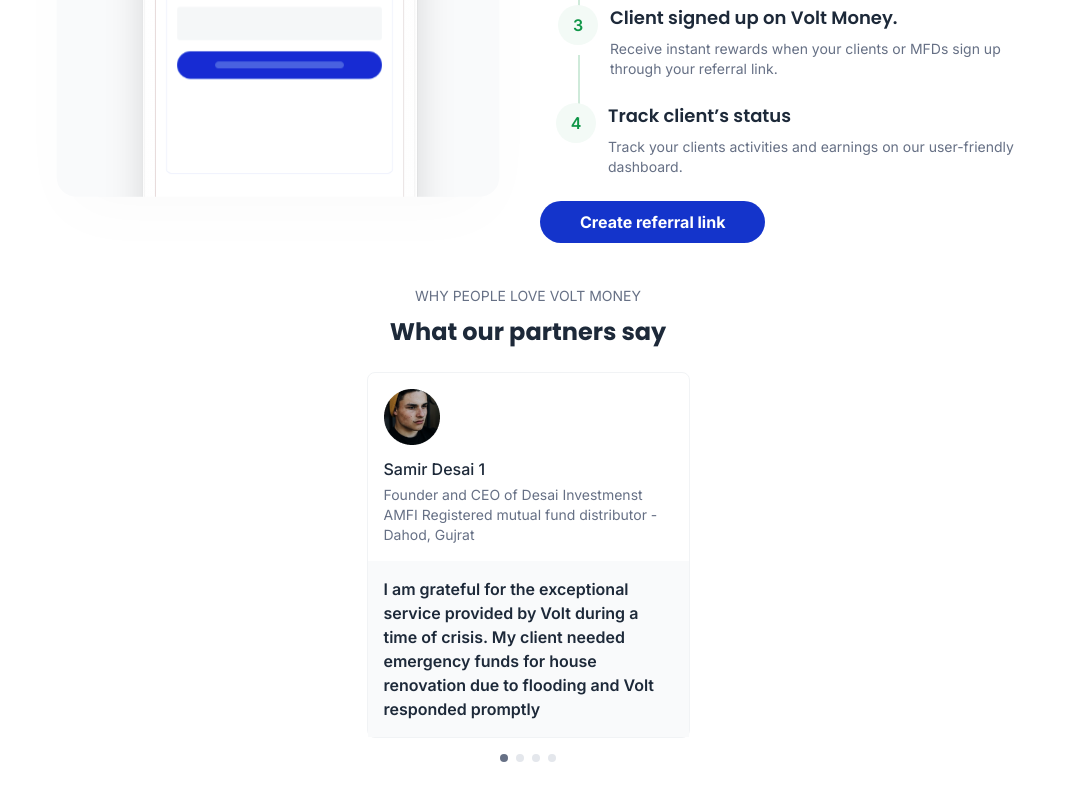
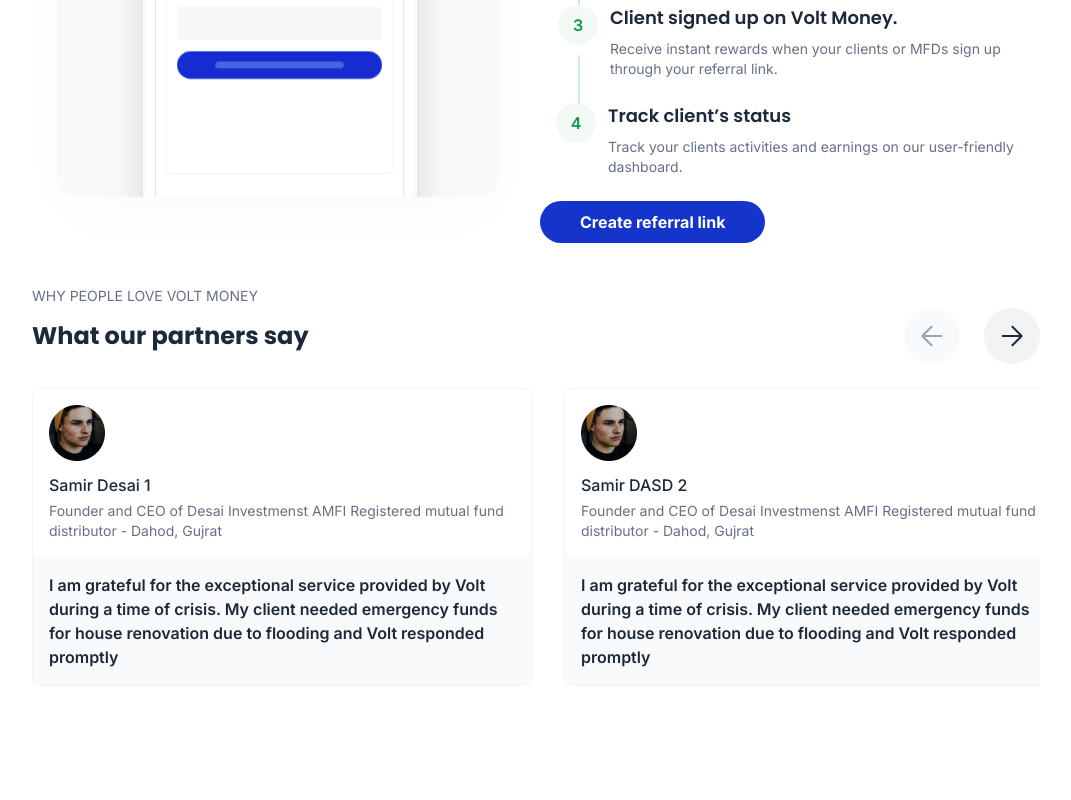
Before and after one commit to sekhorroy/partnerLandingPage_VOLT, a Next.js app: page / in a window 1280 px wide. Shown: the part 2037-2837 px from the top of the page, without its empty margins (112-1183 px from the left). After the commit the page ends 2771 px from the top, so only its background shows below. Built offline with nearby package versions, Linux system fonts and the light colour scheme.

Commit message:
testimoney added

```diff
--- a/src/LandingPage/testimoneySection/testimoney.module.css
+++ b/src/LandingPage/testimoneySection/testimoney.module.css
@@ -12,9 +12,6 @@
     width: 100%;
     box-sizing: border-box;
     max-width: 1024px;
-    display: flex;
-    flex-direction: column;
-    align-items: center;
 }
 
 .testimoneyContainerT1 {
@@ -25,7 +22,6 @@
     line-height: 24px;
     /* identical to box height, or 171% */
     color: #667085;
-    text-align: center;
     text-transform: uppercase;
 }
 
@@ -37,9 +33,27 @@
     line-height: 32px;
     /* identical to box height, or 133% */
 
-    text-align: center;
-
     /* Grey/Night */
-
     color: #1D2939;
 }
+
+.buttonActive {
+    background-color: #F1F3F5;
+    border-radius: 50px;
+}
+
+.buttonNotActive {
+    background-color: #F9FAFB;
+    border-radius: 50px;
+}
+
+.testimoneyContainerWebContainer1 {
+    display: flex;
+    flex-direction: row;
+
+    overflow: scroll;
+    gap: 32px;
+    scroll-behavior: smooth;
+    padding-left: 16px;
+
+}
--- a/src/LandingPage/testimoneySection/testimoneySections.tsx
+++ b/src/LandingPage/testimoneySection/testimoneySections.tsx
@@ -1,102 +1,272 @@
-import {isMobile} from "@/configs/utils";
+import { isMobile } from "@/configs/utils";
 import styles from "./testimoney.module.css";
-import {useEffect, useMemo, useState} from "react";
-import {Card} from "@/components/card";
-import {CardProps, CardTypes} from "@/components/card/types";
-import {Carousal, CarousalItem} from "@/components/carousal";
-import {number} from "prop-types";
+import { useEffect, useMemo, useRef, useState } from "react";
+import { Card } from "@/components/card";
+import { CardProps, CardTypes } from "@/components/card/types";
+import { Carousal, CarousalItem } from "@/components/carousal";
+import { number } from "prop-types";
+import Image from "next/image";
 // import CarouselComponent, {CarouselItem} from "@/components/carousal/carousalComponent/carousal";
 
-const customerData:CardProps[] = [{
+const customerData: CardProps[] = [
+  {
     type: CardTypes.TESTIMONY,
-    name: 'Samir Desai 1',
-    title: 'Founder and CEO of Desai Investmenst AMFI Registered mutual fund distributor - Dahod, Gujrat',
-    subTitle: 'I am grateful for the exceptional service provided by Volt during a time of crisis. My client needed emergency funds for house renovation due to flooding and Volt responded promptly',
+    name: "Samir Desai 1",
+    title:
+      "Founder and CEO of Desai Investmenst AMFI Registered mutual fund distributor - Dahod, Gujrat",
+    subTitle:
+      "I am grateful for the exceptional service provided by Volt during a time of crisis. My client needed emergency funds for house renovation due to flooding and Volt responded promptly",
     leftIcon: {
-        url: '/images/customerImage1.png',
+      url: "/images/customerImage1.png",
       width: 56,
       height: 56,
-        alt: 'customer image 1'
-    }
-}, {
+      alt: "customer image 1",
+    },
+  },
+  {
     type: CardTypes.TESTIMONY,
-    name: 'Samir DASD 2',
-    title: 'Founder and CEO of Desai Investmenst AMFI Registered mutual fund distributor - Dahod, Gujrat',
-    subTitle: 'I am grateful for the exceptional service provided by Volt during a time of crisis. My client needed emergency funds for house renovation due to flooding and Volt responded promptly',
+    name: "Samir DASD 2",
+    title:
+      "Founder and CEO of Desai Investmenst AMFI Registered mutual fund distributor - Dahod, Gujrat",
+    subTitle:
+      "I am grateful for the exceptional service provided by Volt during a time of crisis. My client needed emergency funds for house renovation due to flooding and Volt responded promptly",
     leftIcon: {
-        url: '/images/customerImage1.png',
+      url: "/images/customerImage1.png",
       width: 56,
       height: 56,
-        alt: 'customer image 1'
-    }
-}, {
+      alt: "customer image 1",
+    },
+  },
+  {
     type: CardTypes.TESTIMONY,
-    name: 'Samir DSADAS 3',
-    title: 'Founder and CEO of Desai Investmenst AMFI Registered mutual fund distributor - Dahod, Gujrat',
-    subTitle: 'I am grateful for the exceptional service provided by Volt during a time of crisis. My client needed emergency funds for house renovation due to flooding and Volt responded promptly',
+    name: "Samir DSADAS 3",
+    title:
+      "Founder and CEO of Desai Investmenst AMFI Registered mutual fund distributor - Dahod, Gujrat",
+    subTitle:
+      "I am grateful for the exceptional service provided by Volt during a time of crisis. My client needed emergency funds for house renovation due to flooding and Volt responded promptly",
     leftIcon: {
-        url: '/images/customerImage1.png',
+      url: "/images/customerImage1.png",
       width: 56,
       height: 56,
-        alt: 'customer image 1'
-    }
-}, {
+      alt: "customer image 1",
+    },
+  },
+  {
     type: CardTypes.TESTIMONY,
-    name: 'Samir SAD 4',
-    title: 'Founder and CEO of Desai Investmenst AMFI Registered mutual fund distributor - Dahod, Gujrat',
-    subTitle: 'I am grateful for the exceptional service provided by Volt during a time of crisis. My client needed emergency funds for house renovation due to flooding and Volt responded promptly',
+    name: "Samir SAD 4",
+    title:
+      "Founder and CEO of Desai Investmenst AMFI Registered mutual fund distributor - Dahod, Gujrat",
+    subTitle:
+      "I am grateful for the exceptional service provided by Volt during a time of crisis. My client needed emergency funds for house renovation due to flooding and Volt responded promptly",
     leftIcon: {
-        url: '/images/customerImage1.png',
+      url: "/images/customerImage1.png",
       width: 56,
       height: 56,
-        alt: 'customer image 1'
-    }
-}]
+      alt: "customer image 1",
+    },
+  },
+];
 
 export default function TestimoneySection() {
   const _isMobile: boolean = isMobile();
   const [_activeId, setActiveId] = useState(0);
+  const scrollRef = useRef(null);
+  const [scrollX, setscrollX] = useState(0);
+  const [scrolEnd, setscrolEnd] = useState(false);
 
+  const handleClick = (direction: string) => {
+      console.log("handle Click")
+      if(direction === 'left') {
+          slide(-150)
+      }
+      if (direction === 'right') {
+          slide(150)
+      }
+  };
+
+    //@ts-ignore
+  const slide = (shift) => {
+      //@ts-ignore
+    if (scrollRef && scrollRef.current) {
+        //@ts-ignore
+      scrollRef.current.scrollLeft += shift;
+      setscrollX(scrollX + shift);
+
+      if (
+          //@ts-ignore
+        Math.floor(scrollRef.current.scrollWidth - scrollRef.current.scrollLeft) <=
+          //@ts-ignore
+          scrollRef.current.offsetWidth
+      ) {
+        setscrolEnd(true);
+      } else {
+        setscrolEnd(false);
+      }
+    }
+  };
 
   const _child = useMemo(() => {
     return (
       <div
-                className={styles.testimoneyContainer} style={{
+        className={styles.testimoneyContainer}
+        style={{
           paddingLeft: 16,
           paddingRight: 16,
-                paddingBottom: 48
+          paddingBottom: 48,
         }}
       >
-                <div className={styles.testimoneyContainer1}>
-                    <div className={styles.testimoneyContainerT1}>
+        <div
+          className={styles.testimoneyContainer1}
+          style={
+            _isMobile
+              ? {
+                  display: "flex",
+                  flexDirection: "column",
+                  alignItems: "center",
+                }
+              : {}
+          }
+        >
+          <div
+            className={styles.testimoneyContainerT1}
+            style={
+              _isMobile
+                ? {
+                    display: "flex",
+                    flexDirection: "row",
+                    justifyContent: "center",
+                  }
+                : {
+                    paddingLeft: 16,
+                  }
+            }
+          >
             Why people love volt money
           </div>
-                    <div className={styles.testimoneyContainerT2} style={{
-                        paddingTop: 8
-                    }}>
-                        What our partners say
+          <div
+            className={styles.testimoneyContainerT2}
+            style={
+              _isMobile
+                ? {
+                    display: "flex",
+                    flexDirection: "row",
+                    justifyContent: "center",
+                    paddingTop: 8,
+                  }
+                : {
+                    display: "flex",
+                    flexDirection: "row",
+                    justifyContent: "space-between",
+                    alignItems: "center",
+                    paddingLeft: 16,
+                  }
+            }
+          >
+            <div>What our partners say</div>
+            {!_isMobile ? (
+              <div
+                style={{
+                  display: "flex",
+                  flexDirection: "row",
+                  gap: 24,
+                }}
+              >
+                <div
+                  style={{
+                    display: "flex",
+                    flexDirection: "row",
+                    justifyContent: "center",
+                    alignItems: "center",
+                    width: 56,
+                    height: 56,
+                  }}
+                  className={styles.buttonNotActive}
+                  onClick={() => handleClick('left')}
+                >
+                  <Image
+                    src={"/images/leftGrey.svg"}
+                    alt={"arrow"}
+                    width={32}
+                    height={32}
+                  />
                 </div>
-                    <div style={{
-                        paddingTop: 24
-                    }}>
+                <div
+                  style={{
+                    display: "flex",
+                    flexDirection: "row",
+                    justifyContent: "center",
+                    alignItems: "center",
+                    width: 56,
+                    height: 56,
+                  }}
+                  className={styles.buttonActive}
+                  onClick={() => handleClick('right')}
+                >
+                  <Image
+                    src={"/images/rigthBlack.svg"}
+                    alt={"right"}
+                    width={32}
+                    height={32}
+                  />
+                </div>
+              </div>
+            ) : (
+              <></>
+            )}
+          </div>
+          <div
+            style={{
+              paddingTop: 24,
+            }}
+          >
+            {_isMobile ? (
               <Carousal data={customerData}>
-                            {
-                                customerData.map((item, index) => (
-                                    <CarousalItem key={index} width={'100%'}>
-                                        <div style={{
+                {customerData.map((item, index) => (
+                  <CarousalItem key={index} width={"100%"}>
+                    <div
+                      style={{
                         minWidth: 323,
-                                        }}>
-                                            <Card type={CardTypes.TESTIMONY} leftIcon={item.leftIcon} subTitle={item.subTitle} title={item.title}
-                                                  name={item.name}/>
+                      }}
+                    >
+                      <Card
+                        type={CardTypes.TESTIMONY}
+                        leftIcon={item.leftIcon}
+                        subTitle={item.subTitle}
+                        title={item.title}
+                        name={item.name}
+                      />
                     </div>
                   </CarousalItem>
-                                ))
-                            }
+                ))}
               </Carousal>
+            ) : (
+              <div
+                ref={scrollRef}
+                className={styles.testimoneyContainerWebContainer1}
+              >
+                {customerData.map((item, index) => (
+                  <div
+                    key={index}
+                    style={{
+                      maxWidth: 500,
+                      minWidth: 500,
+                    }}
+                  >
+                    <Card
+                      type={CardTypes.TESTIMONY}
+                      leftIcon={item.leftIcon}
+                      subTitle={item.subTitle}
+                      title={item.title}
+                      name={item.name}
+                    />
+                  </div>
+                ))}
+              </div>
+            )}
           </div>
         </div>
       </div>
-        )
+    );
   }, [_isMobile, _activeId]);
 
   return _child;
```
Also changed, not shown: public/images/leftGrey.svg (added), public/images/rigthBlack.svg (added). Lines whose indentation alone changed are shown as unchanged.
